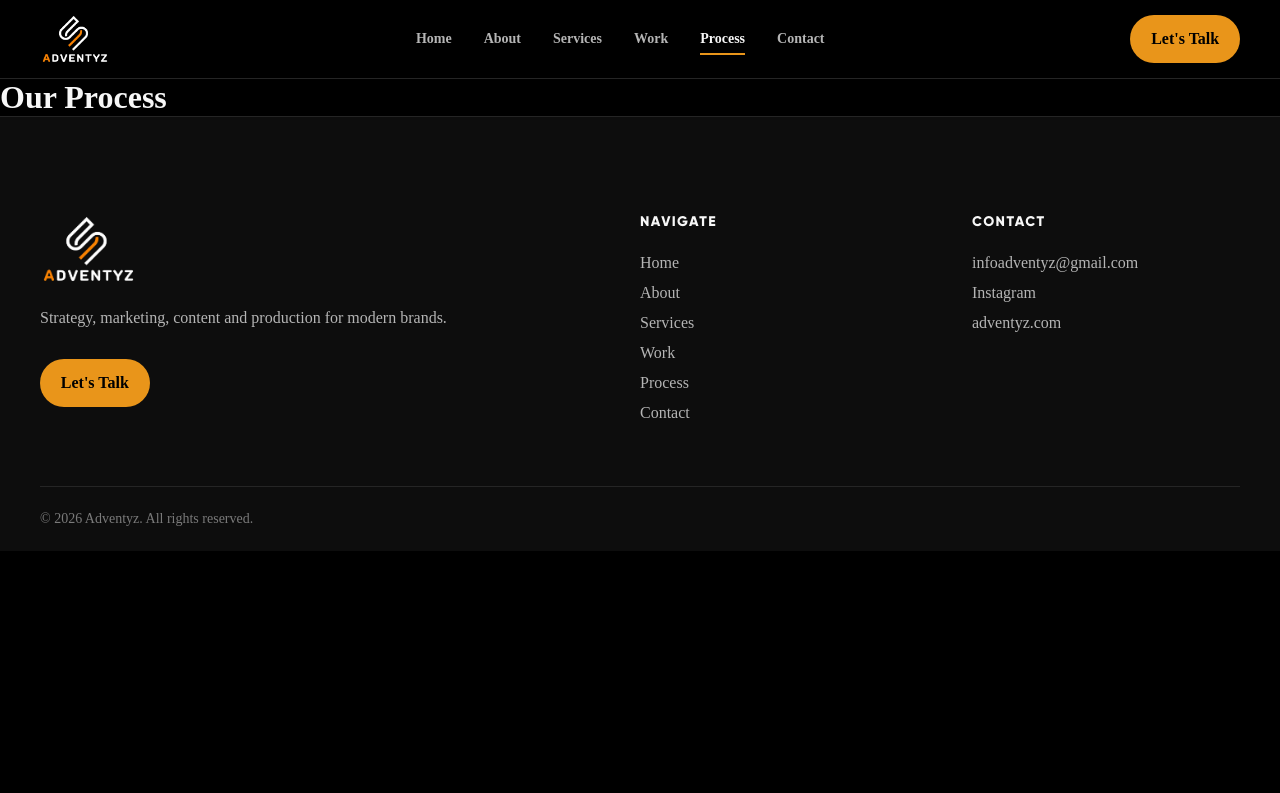
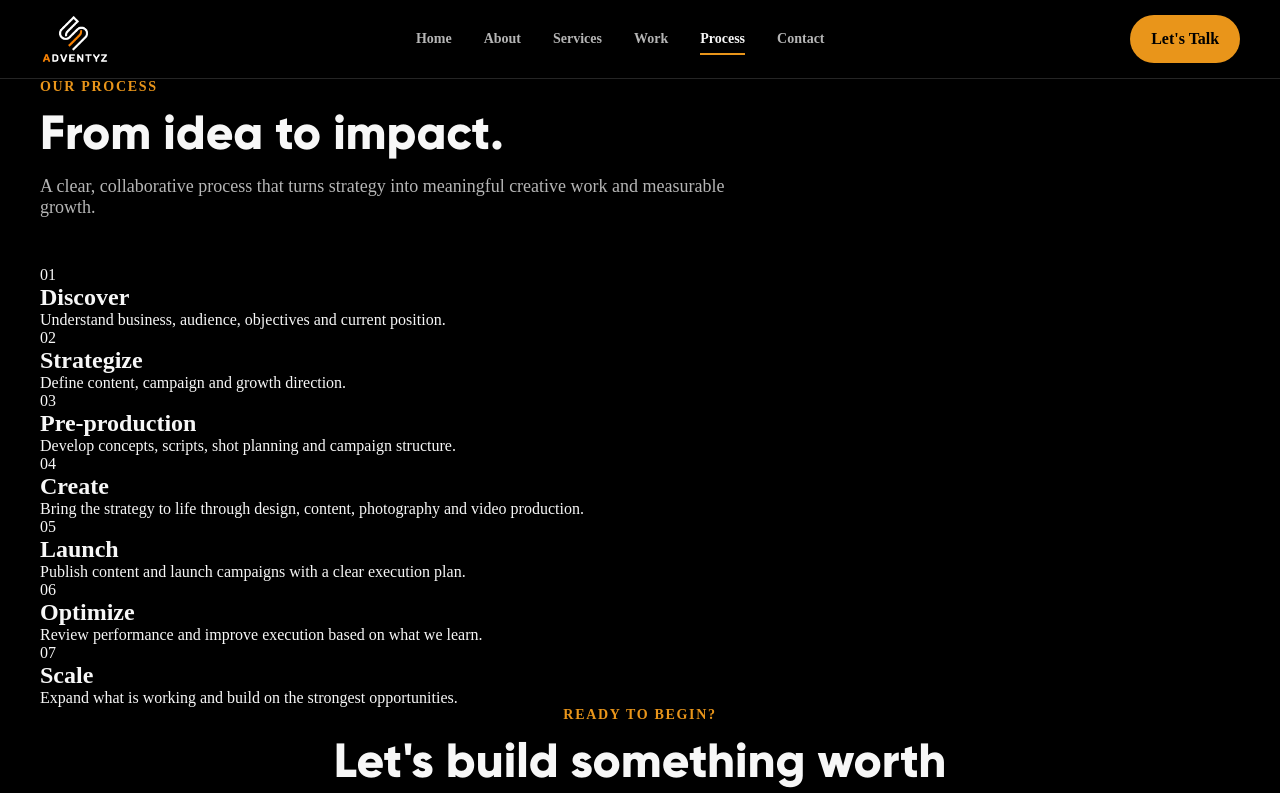
Before and after one commit to AkashTheSciGuy/adventyz-website, a React (Vite) app: page /process in a window 1280 px wide. Shown: the top 793 px of the page. Built offline with nearby package versions, Linux system fonts and the light colour scheme.

Commit message:
feat: build process page

```diff
--- a/src/pages/Process.jsx
+++ b/src/pages/Process.jsx
@@ -1,7 +1,99 @@
+import Container from "../components/ui/Container";
+import SectionHeading from "../components/ui/SectionHeading";
+import Button from "../components/ui/Button";
+
+const processSteps = [
+  {
+    number: "01",
+    title: "Discover",
+    description:
+      "Understand business, audience, objectives and current position.",
+  },
+  {
+    number: "02",
+    title: "Strategize",
+    description:
+      "Define content, campaign and growth direction.",
+  },
+  {
+    number: "03",
+    title: "Pre-production",
+    description:
+      "Develop concepts, scripts, shot planning and campaign structure.",
+  },
+  {
+    number: "04",
+    title: "Create",
+    description:
+      "Bring the strategy to life through design, content, photography and video production.",
+  },
+  {
+    number: "05",
+    title: "Launch",
+    description:
+      "Publish content and launch campaigns with a clear execution plan.",
+  },
+  {
+    number: "06",
+    title: "Optimize",
+    description:
+      "Review performance and improve execution based on what we learn.",
+  },
+  {
+    number: "07",
+    title: "Scale",
+    description:
+      "Expand what is working and build on the strongest opportunities.",
+  },
+];
+
 function Process() {
   return (
-    <main>
-      <h1>Our Process</h1>
+    <main className="process-page">
+      <section className="process-page__hero">
+        <Container>
+          <SectionHeading
+            eyebrow="Our Process"
+            title="From idea to impact."
+            description="A clear, collaborative process that turns strategy into meaningful creative work and measurable growth."
+          />
+        </Container>
+      </section>
+
+      <section className="process-page__steps">
+        <Container>
+          <div className="process-page__grid">
+            {processSteps.map((step) => (
+              <article className="process-card" key={step.number}>
+                <div className="process-card__number">{step.number}</div>
+
+                <div className="process-card__content">
+                  <h2 className="process-card__title">{step.title}</h2>
+
+                  <p className="process-card__description">
+                    {step.description}
+                  </p>
+                </div>
+              </article>
+            ))}
+          </div>
+        </Container>
+      </section>
+
+      <section className="process-page__cta">
+        <Container>
+          <SectionHeading
+            align="center"
+            eyebrow="Ready to Begin?"
+            title="Let's build something worth talking about."
+            description="Have an idea, a challenge or a goal in mind? Let's talk about where you want to go next."
+          />
+
+          <div className="process-page__cta-action">
+            <Button to="/contact">Book a Consultation</Button>
+          </div>
+        </Container>
+      </section>
     </main>
   );
 }
--- /dev/null
+++ b/src/styles/process.css
@@ -0,0 +1,146 @@
+/* ================================
+   PROCESS PAGE
+   ================================ */
+
+.process-page {
+  padding-bottom: var(--space-9);
+}
+
+/* ================================
+   HERO
+   ================================ */
+
+.process-page__hero {
+  padding-top: var(--space-10);
+  padding-bottom: var(--space-8);
+}
+
+.process-page__hero .section-heading {
+  max-width: 850px;
+}
+
+/* ================================
+   PROCESS STEPS
+   ================================ */
+
+.process-page__steps {
+  padding-top: var(--space-6);
+  padding-bottom: var(--space-8);
+}
+
+.process-page__grid {
+  display: grid;
+  grid-template-columns: repeat(2, minmax(0, 1fr));
+  gap: var(--space-4);
+}
+
+/* ================================
+   PROCESS CARD
+   ================================ */
+
+.process-card {
+  display: flex;
+  gap: var(--space-5);
+  min-height: 220px;
+  padding: var(--space-6);
+  border: 1px solid var(--color-border);
+  border-radius: var(--radius-lg);
+  background: var(--color-surface);
+  transition:
+    transform var(--transition-base),
+    border-color var(--transition-base),
+    box-shadow var(--transition-base);
+}
+
+.process-card:hover {
+  transform: translateY(-4px);
+  border-color: var(--color-border-strong);
+  box-shadow: var(--shadow-md);
+}
+
+.process-card__number {
+  flex-shrink: 0;
+  color: var(--color-brand);
+  font-family: var(--font-family-brand);
+  font-size: var(--font-size-xl);
+  font-weight: 800;
+  line-height: 1;
+}
+
+.process-card__content {
+  max-width: 520px;
+}
+
+.process-card__title {
+  margin: 0;
+  color: var(--color-text);
+  font-family: var(--font-family-brand);
+  font-size: var(--font-size-2xl);
+  font-weight: 800;
+  line-height: 1.15;
+}
+
+.process-card__description {
+  margin: var(--space-4) 0 0;
+  color: var(--color-text-muted);
+  font-size: var(--font-size-base);
+  line-height: 1.7;
+}
+
+/* ================================
+   CTA
+   ================================ */
+
+.process-page__cta {
+  margin-top: var(--space-7);
+  padding-top: var(--space-9);
+  padding-bottom: var(--space-9);
+  border-top: 1px solid var(--color-border);
+}
+
+.process-page__cta .section-heading {
+  max-width: 800px;
+  margin: 0 auto;
+}
+
+.process-page__cta-action {
+  display: flex;
+  justify-content: center;
+  margin-top: var(--space-6);
+}
+
+/* ================================
+   RESPONSIVE
+   ================================ */
+
+@media (max-width: 900px) {
+  .process-page__grid {
+    grid-template-columns: 1fr;
+  }
+}
+
+@media (max-width: 768px) {
+  .process-page__hero {
+    padding-top: var(--space-8);
+    padding-bottom: var(--space-6);
+  }
+
+  .process-card {
+    min-height: auto;
+    padding: var(--space-5);
+  }
+
+  .process-card__title {
+    font-size: var(--font-size-xl);
+  }
+
+  .process-card__description {
+    font-size: var(--font-size-sm);
+  }
+
+  .process-page__cta {
+    margin-top: var(--space-6);
+    padding-top: var(--space-8);
+    padding-bottom: var(--space-8);
+  }
+}
```
